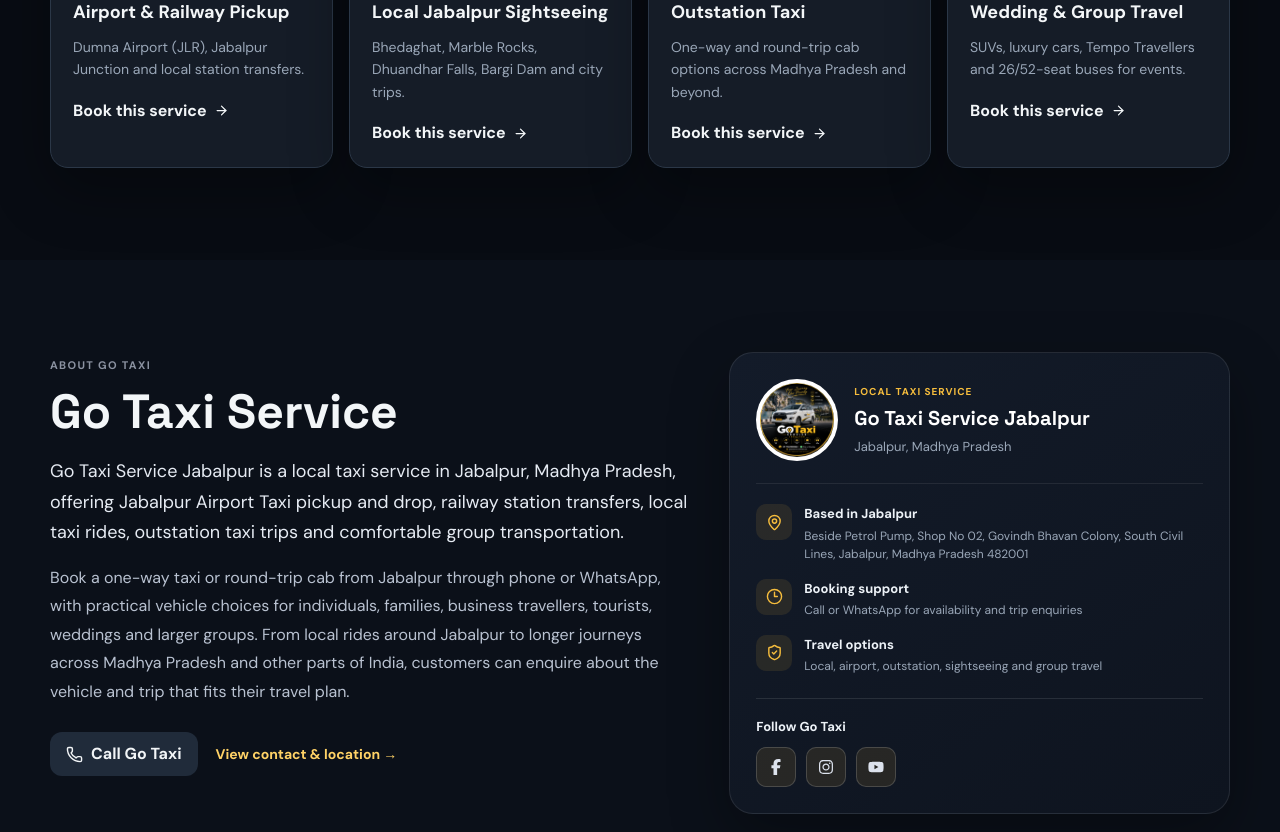
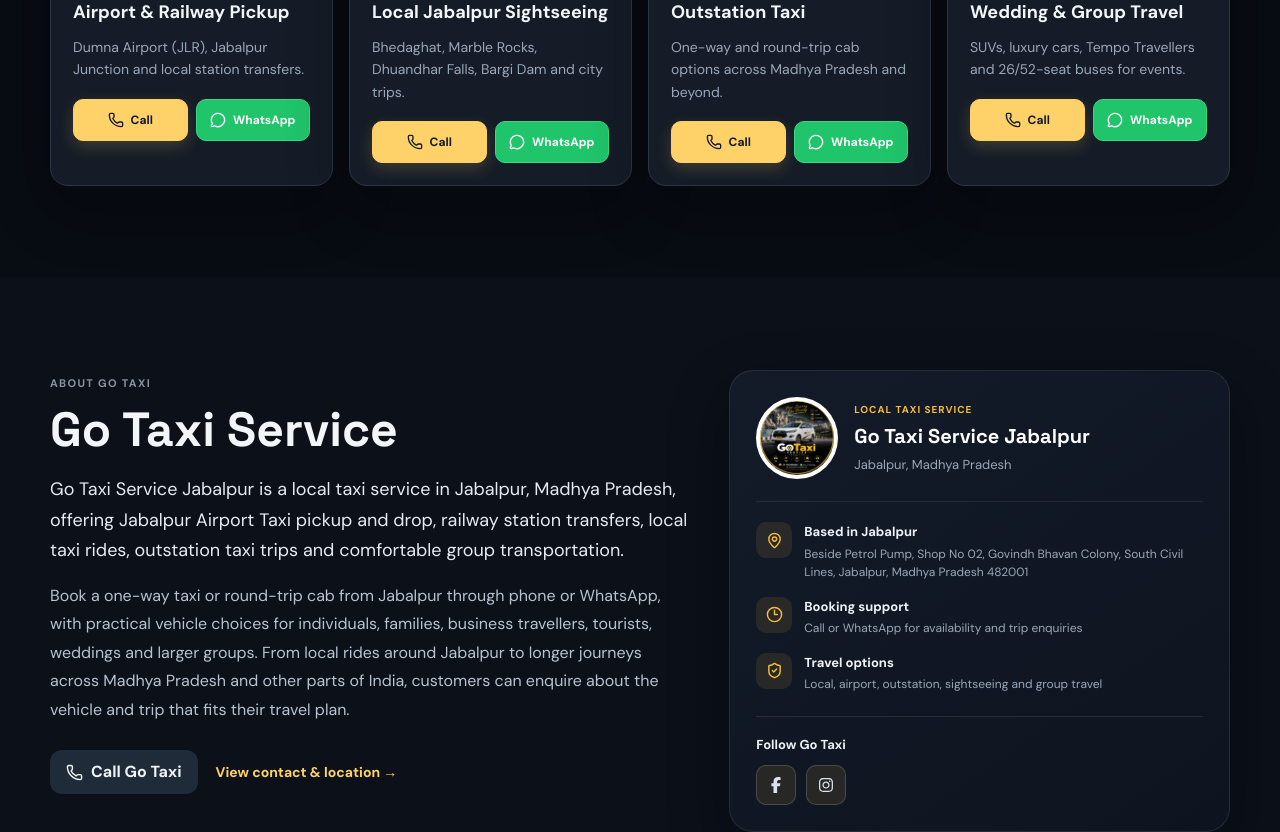
Before and after one commit to shivamsahu0108/go-taxi-service, a React (Vite) app: page / in a window 1280 px wide. Shown: the part 1440-2272 px from the top of the page. Built offline with nearby package versions, Linux system fonts and the light colour scheme.

Commit message:
feat: enhance SEO implementation and add contact action buttons across components

```diff
--- a/index.html
+++ b/index.html
@@ -87,7 +87,11 @@
           "opens": "00:00",
           "closes": "23:59"
         },
-        "hasMap": "https://www.google.com/maps/search/?api=1&query=Go%20Taxi%20Jabalpur%20Civil%20Lines%20Jabalpur%20Madhya%20Pradesh%20482001"
+        "hasMap": "https://www.google.com/maps/search/?api=1&query=Go%20Taxi%20Jabalpur%20Civil%20Lines%20Jabalpur%20Madhya%20Pradesh%20482001",
+        "sameAs": [
+          "https://www.facebook.com/share/1Ar45Af4wb/",
+          "https://www.instagram.com/gotaxiservicejabalpur?stkn=MzloMGI1d2wxNjJ6"
+        ]
       }
     </script>
 
--- /dev/null
+++ b/src/components/common/CardContactActions.jsx
@@ -0,0 +1,26 @@
+import { MessageCircle, Phone } from 'lucide-react';
+import { DISPLAY_PHONE } from '../../config/contact';
+import { getWhatsAppLink } from '../../utils/booking';
+
+export default function CardContactActions({ message, className = '' }) {
+  const phoneHref = `tel:${DISPLAY_PHONE.replace(/\s/g, '')}`;
+  const whatsappHref = getWhatsAppLink(null, message);
+
+  return (
+    <div className={`card-contact-actions ${className}`}>
+      <a className="card-call-button" href={phoneHref}>
+        <Phone size={16} />
+        <span>Call</span>
+      </a>
+      <a
+        className="card-whatsapp-button"
+        href={whatsappHref}
+        target="_blank"
+        rel="noopener noreferrer"
+      >
+        <MessageCircle size={16} />
+        <span>WhatsApp</span>
+      </a>
+    </div>
+  );
+}
--- a/src/components/sections/AboutUs.jsx
+++ b/src/components/sections/AboutUs.jsx
@@ -73,6 +73,7 @@
               </div>
             </div>
 
+            {SOCIAL_LINKS.length > 0 && (
               <div className="about-socials" aria-label="Go Taxi social media">
                 <span>Follow Go Taxi</span>
                 <div>
@@ -86,6 +87,7 @@
                   })}
                 </div>
               </div>
+            )}
           </aside>
         </div>
 
--- a/src/components/sections/Categories.jsx
+++ b/src/components/sections/Categories.jsx
@@ -1,10 +1,11 @@
 import { travelCategories } from '../../data/siteData';
 import SectionHeader from '../common/SectionHeader';
+import CardContactActions from '../common/CardContactActions';
 
 export default function Categories() {
   return <section className="section" id="packages"><div className="container"><SectionHeader eyebrow="More travel categories" title="Packages for every kind of journey"/><div className="category-grid">{travelCategories.map(cat => <CategoryCard key={cat.title} category={cat} />)}</div></div></section>;
 }
 
 function CategoryCard({ category }) {
-  return <article className="category-card"><div className="category-icon">{category.icon}</div><h3>{category.title}</h3><p>{category.description}</p><div className="tag-row">{category.packages.map(item => <span key={item}>{item}</span>)}</div></article>;
+  return <article className="category-card"><div className="category-icon">{category.icon}</div><h3>{category.title}</h3><p>{category.description}</p><div className="tag-row">{category.packages.map(item => <span key={item}>{item}</span>)}</div><CardContactActions message={`Hello Go Taxi, I want to enquire about ${category.title} travel from Jabalpur.`} /></article>;
 }
--- a/src/components/sections/Cities.jsx
+++ b/src/components/sections/Cities.jsx
@@ -1,11 +1,11 @@
-import { ArrowRight } from 'lucide-react';
 import { popularCities } from '../../data/siteData';
 import SectionHeader from '../common/SectionHeader';
+import CardContactActions from '../common/CardContactActions';
 
 export default function Cities() {
   return <section className="section section-dark" id="cities"><div className="container"><SectionHeader eyebrow="India travel network" title="Popular Cities of India" text="Local landing pages can expand the brand beyond Jabalpur while keeping the main conversion path on WhatsApp."/><div className="city-grid">{popularCities.map(city => <CityCard key={city.name} city={city} />)}</div></div></section>;
 }
 
 function CityCard({ city }) {
-  return <article className="city-card"><img src={city.image} alt={`${city.name} India travel`} loading="lazy" referrerPolicy="no-referrer"/><div><span>{city.region}</span><h3>{city.name}</h3><p>{city.description}</p><a href="#booking">Taxi / car rental <ArrowRight size={15}/></a></div></article>;
+  return <article className="city-card"><img src={city.image} alt={`${city.name} India travel`} loading="lazy" referrerPolicy="no-referrer"/><div><span>{city.region}</span><h3>{city.name}</h3><p>{city.description}</p><CardContactActions message={`Hello Go Taxi, I want to enquire about taxi or car rental in ${city.name}.`} /></div></article>;
 }
--- a/src/components/sections/Fleet.jsx
+++ b/src/components/sections/Fleet.jsx
@@ -1,6 +1,7 @@
-import { ArrowRight, CheckCircle2, Luggage, Users } from 'lucide-react';
+import { CheckCircle2, Luggage, Users } from 'lucide-react';
 import { fleet } from '../../data/siteData';
 import SectionHeader from '../common/SectionHeader';
+import CardContactActions from '../common/CardContactActions';
 
 export default function Fleet({ onSelectVehicle }) {
   return (
@@ -61,10 +62,9 @@
           ))}
         </ul>
 
-        <button type="button" className="text-link fleet-book-btn" onClick={selectVehicle}>
-          Book {vehicle.name}
-          <ArrowRight size={15} />
-        </button>
+        <CardContactActions
+          message={`Hello Go Taxi, I want to enquire about a ${vehicle.name} for my trip from Jabalpur.`}
+        />
       </div>
     </article>
   );
--- a/src/components/sections/JabalpurPlaces.jsx
+++ b/src/components/sections/JabalpurPlaces.jsx
@@ -1,7 +1,7 @@
-import { ArrowRight, CalendarDays, MapPin, MessageCircle } from 'lucide-react';
+import { CalendarDays, MapPin } from 'lucide-react';
 import { jabalpurPlaces } from '../../data/siteData';
 import SectionHeader from '../common/SectionHeader';
-import { getPackageWhatsAppLink } from '../../utils/booking';
+import CardContactActions from '../common/CardContactActions';
 
 export default function JabalpurPlaces() {
   return (
@@ -31,8 +31,6 @@
     price: 'Get Quote',
     highlights: 'Private cab • Flexible timing • Local sightseeing',
   };
-  const packageLink = getPackageWhatsAppLink(localPackage);
-
   return (
     <article className="city-card place-card">
       <div className="place-image-wrap">
@@ -57,14 +55,9 @@
           <span><b>Cost:</b> Get Quote</span>
         </div>
 
-        <a
-          href={packageLink}
-          target="_blank"
-          rel="noreferrer"
-          className="tour-whatsapp-btn place-whatsapp-btn"
-        >
-          <MessageCircle size={16} /> Book Local Tour <ArrowRight size={15} />
-        </a>
+        <CardContactActions
+          message={`Hello Go Taxi, I want to enquire about a local sightseeing taxi for ${place.name} in Jabalpur.`}
+        />
       </div>
     </article>
   );
--- a/src/components/sections/Routes.jsx
+++ b/src/components/sections/Routes.jsx
@@ -12,8 +12,7 @@
 
 import { routes } from "../../data/siteData";
 import SectionHeader from "../common/SectionHeader";
-import WhatsAppButton from "../common/WhatsAppButton";
-import { getToday } from "../../utils/booking";
+import CardContactActions from "../common/CardContactActions";
 
 export default function Routes({ onSelectRoute }) {
   const [query, setQuery] = useState("");
@@ -264,25 +263,9 @@
             </div>
           </div>
 
-          <WhatsAppButton
-            booking={{
-              pickup: route.from,
-              drop: route.to,
-              date: getToday(),
-              time: "09:00",
-              passengers: 4,
-            }}
-            className="route-book"
-            onClick={(event) => {
-              if (onSelectRoute) {
-                event.preventDefault();
-                onSelectRoute(route);
-              }
-            }}
-          >
-            <span>Book Ride</span>
-            <ArrowRight size={17} />
-          </WhatsAppButton>
+          <CardContactActions
+            message={`Hello Go Taxi, I want to enquire about a taxi from ${route.from} to ${route.to}.`}
+          />
         </div>
       </div>
     </article>
--- a/src/components/sections/Services.jsx
+++ b/src/components/sections/Services.jsx
@@ -1,5 +1,4 @@
 import {
-  ArrowRight,
   BusFront,
   MapPin,
   Plane,
@@ -7,6 +6,7 @@
 } from 'lucide-react';
 
 import SectionHeader from '../common/SectionHeader';
+import CardContactActions from '../common/CardContactActions';
 
 const items = [
   {
@@ -129,16 +129,9 @@
 
         <p>{desc}</p>
 
-        <button
-          type="button"
-          className="service-book-link"
-          onClick={() =>
-            onSelectService?.(data)
-          }
-        >
-          Book this service
-          <ArrowRight size={15} />
-        </button>
+        <CardContactActions
+          message={`Hello Go Taxi, I want to enquire about ${title} in Jabalpur.`}
+        />
 
       </div>
 
--- a/src/components/sections/WildTours.jsx
+++ b/src/components/sections/WildTours.jsx
@@ -1,7 +1,7 @@
-import { CalendarDays, MessageCircle, Moon, ArrowRight } from 'lucide-react';
+import { CalendarDays, Moon } from 'lucide-react';
 import { wildTours } from '../../data/siteData';
 import SectionHeader from '../common/SectionHeader';
-import { getPackageWhatsAppLink } from '../../utils/booking';
+import CardContactActions from '../common/CardContactActions';
 
 export default function WildTours() {
   return (
@@ -23,8 +23,6 @@
 }
 
 function TourCard({ tour }) {
-  const packageLink = getPackageWhatsAppLink(tour);
-
   return (
     <article className="tour-card">
       <img
@@ -45,9 +43,9 @@
 
         <div className="tour-bottom">
           <span>{tour.highlights}</span>
-          <a href={packageLink} target="_blank" rel="noreferrer" className="tour-whatsapp-btn">
-            <MessageCircle size={16} /> Book Package <ArrowRight size={15} />
-          </a>
+          <CardContactActions
+            message={`Hello Go Taxi, I want to enquire about the ${tour.name} package from Jabalpur.`}
+          />
         </div>
       </div>
     </article>
--- a/src/config/contact.js
+++ b/src/config/contact.js
@@ -3,9 +3,8 @@
 export const BUSINESS_EMAIL = 'jabalpurtaxigo@gmail.com';
 
 export const SOCIAL_LINKS = [
-  { label: 'Facebook', href: 'https://www.facebook.com/' },
-  { label: 'Instagram', href: 'https://www.instagram.com/' },
-  { label: 'YouTube', href: 'https://www.youtube.com/' },
+  { label: 'Facebook', href: 'https://www.facebook.com/share/1Ar45Af4wb/' },
+  { label: 'Instagram', href: 'https://www.instagram.com/gotaxiservicejabalpur?stkn=MzloMGI1d2wxNjJ6' },
 ];
 
 export const BUSINESS = {
--- a/src/index.css
+++ b/src/index.css
@@ -3152,6 +3152,80 @@
   outline-offset: 3px;
 }
 
+.card-contact-actions {
+  display: flex;
+  align-items: stretch;
+  gap: 8px;
+  width: 100%;
+  margin-top: 16px;
+}
+
+.card-contact-actions .card-call-button,
+.card-contact-actions .card-whatsapp-button {
+  display: inline-flex;
+  align-items: center;
+  justify-content: center;
+  gap: 7px;
+  width: 50%;
+  min-height: 42px;
+  flex: 1 1 0;
+  padding: 0 12px;
+  border-radius: 10px;
+  font-size: 12px;
+  font-weight: 800;
+  line-height: 1;
+  white-space: nowrap;
+  text-decoration: none;
+  cursor: pointer;
+  transition: transform 0.2s ease, filter 0.2s ease;
+}
+
+.card-contact-actions .card-call-button {
+  border: 1px solid #ffd269;
+  background: #ffd269;
+  color: #111827 !important;
+  box-shadow: 0 6px 16px rgba(255, 210, 105, 0.18);
+}
+
+.card-contact-actions .card-whatsapp-button {
+  border: 1px solid #39d982;
+  background: #20c46a;
+  color: #fff !important;
+}
+
+.card-contact-actions .card-call-button:hover,
+.card-contact-actions .card-whatsapp-button:hover {
+  filter: brightness(1.08);
+  transform: translateY(-2px);
+}
+
+.card-contact-actions .card-call-button:hover {
+  color: #111827 !important;
+  background: #ffc34f;
+}
+
+.card-contact-actions .card-whatsapp-button:hover {
+  color: #fff !important;
+}
+
+.card-contact-actions .card-call-button:focus-visible,
+.card-contact-actions .card-whatsapp-button:focus-visible {
+  outline: 3px solid rgba(215, 173, 88, 0.7);
+  outline-offset: 3px;
+}
+
+@media (max-width: 420px) {
+  .card-contact-actions {
+    gap: 6px;
+  }
+
+  .card-contact-actions .card-call-button,
+  .card-contact-actions .card-whatsapp-button {
+    padding: 0 8px;
+    font-size: 11px;
+  }
+}
+
 .book-main {
   width: 100%;
   margin-top: 12px;
```
Also changed, not shown: 2 other files (tests, documents, lock files or other folders). Lines whose indentation alone changed are shown as unchanged.
